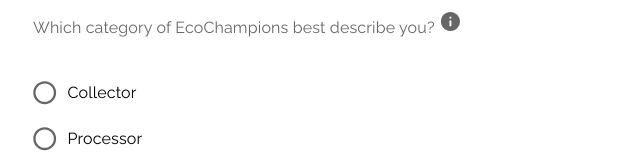
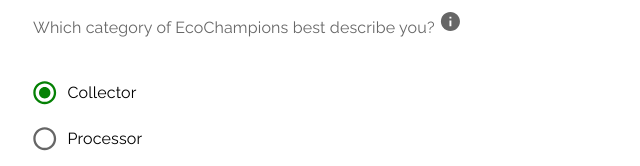
Before and after one commit to Oluwatobi-beebittech/EcoCycle, a Next.js app: page /signup in a window 1280 px wide. Shown: the part 897-1063 px from the top of the page, without its empty margins (319-959 px from the left). Built offline with nearby package versions, Linux system fonts and the light colour scheme.

Commit message:
chore: added react hook forms

```diff
--- a/components/Pages/SignUp/SignUp.tsx
+++ b/components/Pages/SignUp/SignUp.tsx
@@ -65,7 +65,7 @@
 					<FormLabel id="demo-radio-buttons-group-label">Which category of EcoChampions best describe you? <Tooltip title="Specifies the type of activity you want to perform in the accoun."><Info fontSize='small'/></Tooltip></FormLabel>
 					<RadioGroup
 						aria-labelledby="demo-radio-buttons-group-label"
-						defaultValue="female"
+						defaultValue={EcoChampion.ECO_COLLECTOR}
 						name="radio-buttons-group"
 					>
 						<FormControlLabel value={EcoChampion.ECO_COLLECTOR} control={<Radio />} label="Collector" />
--- a/package.json
+++ b/package.json
@@ -23,6 +23,7 @@
     "next": "13.0.3",
     "react": "18.2.0",
     "react-dom": "18.2.0",
+    "react-hook-form": "^7.39.5",
     "react-redux": "^8.0.5",
     "typescript": "4.8.4"
   },
```
Also changed, not shown: 1 other file (tests, documents, lock files or other folders).
